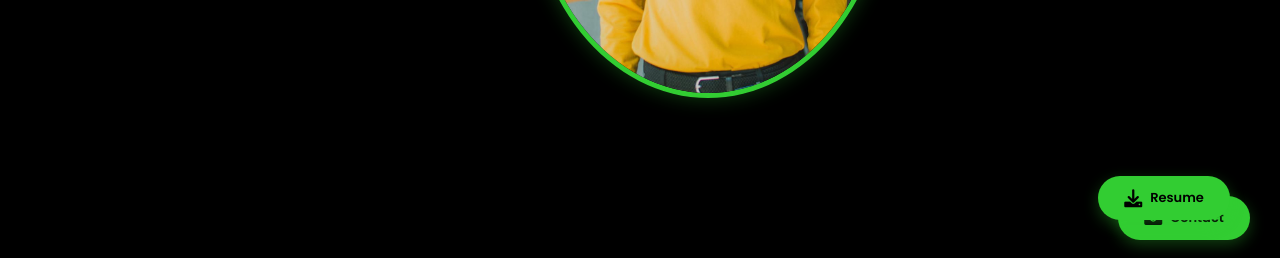
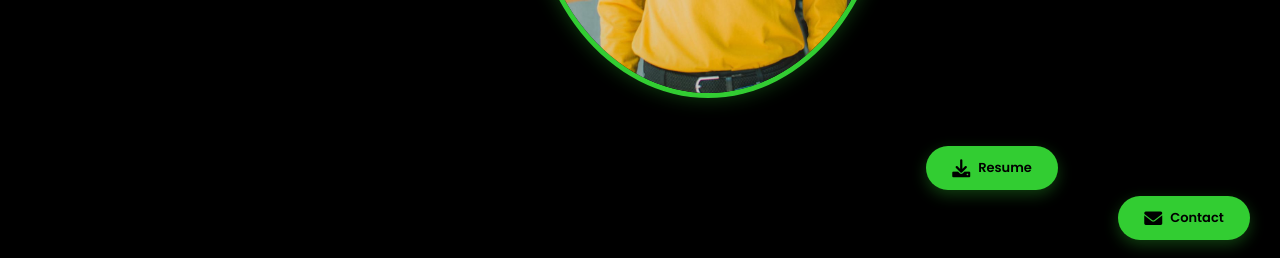
Before and after one commit to Alvin-Ruto/Alvin-Ruto, a website: page index.html in a window 1280 px wide. Shown: the part 530-788 px from the top of the page. Drawn offline with nearby package versions, Linux system fonts and the light colour scheme.

Commit message:
FORCE FIX: Floating action buttons overlapping issue
Applied aggressive CSS fixes to ensure buttons appear side by side:

1. Added !important to all floating-actions CSS properties
2. Added !important to all floating-btn CSS properties
3. Added higher specificity CSS rules (body .floating-actions)
4. Added cache-busting comment to force CSS reload
5. Added position: relative to buttons to prevent positioning conflicts

This should definitively fix the overlapping issue across all pages:
- index.html
- about.html
- experience.html
- work.html
- contact.html

Buttons should now appear horizontally aligned instead of stacked vertically.

```diff
--- a/styles.css
+++ b/styles.css
@@ -1065,36 +1065,46 @@ text-align: center;
     box-shadow: 0 10px 20px var(--shadow);
 }
 
-/* Floating Action Buttons */
+/* Floating Action Buttons - FIXED VERSION 2.0 */
 .floating-actions {
-    position: fixed;
-    bottom: 30px;
-    right: 30px;
-    display: flex;
-    flex-direction: row;
-    gap: 10px;
-    z-index: 1000;
-    align-items: center;
-    flex-wrap: nowrap;
+    position: fixed !important;
+    bottom: 30px !important;
+    right: 30px !important;
+    display: flex !important;
+    flex-direction: row !important;
+    gap: 10px !important;
+    z-index: 1000 !important;
+    align-items: center !important;
+    flex-wrap: nowrap !important;
+}
+
+/* Force horizontal layout with higher specificity */
+body .floating-actions,
+html body .floating-actions {
+    flex-direction: row !important;
+    display: flex !important;
+    align-items: center !important;
+    flex-wrap: nowrap !important;
 }
 
 .floating-btn {
-    display: flex;
-    align-items: center;
-    gap: 8px;
-    background: var(--accent-color);
-    color: var(--bg-primary);
-    padding: 12px 16px;
-    border-radius: 50px;
-    text-decoration: none;
-    font-weight: 600;
-    font-size: 13px;
-    transition: all 0.3s ease;
-    box-shadow: 0 5px 15px var(--shadow);
-    min-width: 100px;
-    max-width: 120px;
-    justify-content: center;
-    white-space: nowrap;
+    display: flex !important;
+    align-items: center !important;
+    gap: 8px !important;
+    background: var(--accent-color) !important;
+    color: var(--bg-primary) !important;
+    padding: 12px 16px !important;
+    border-radius: 50px !important;
+    text-decoration: none !important;
+    font-weight: 600 !important;
+    font-size: 13px !important;
+    transition: all 0.3s ease !important;
+    box-shadow: 0 5px 15px var(--shadow) !important;
+    min-width: 100px !important;
+    max-width: 120px !important;
+    justify-content: center !important;
+    white-space: nowrap !important;
+    position: relative !important;
 }
 
 .floating-btn:hover {
```
